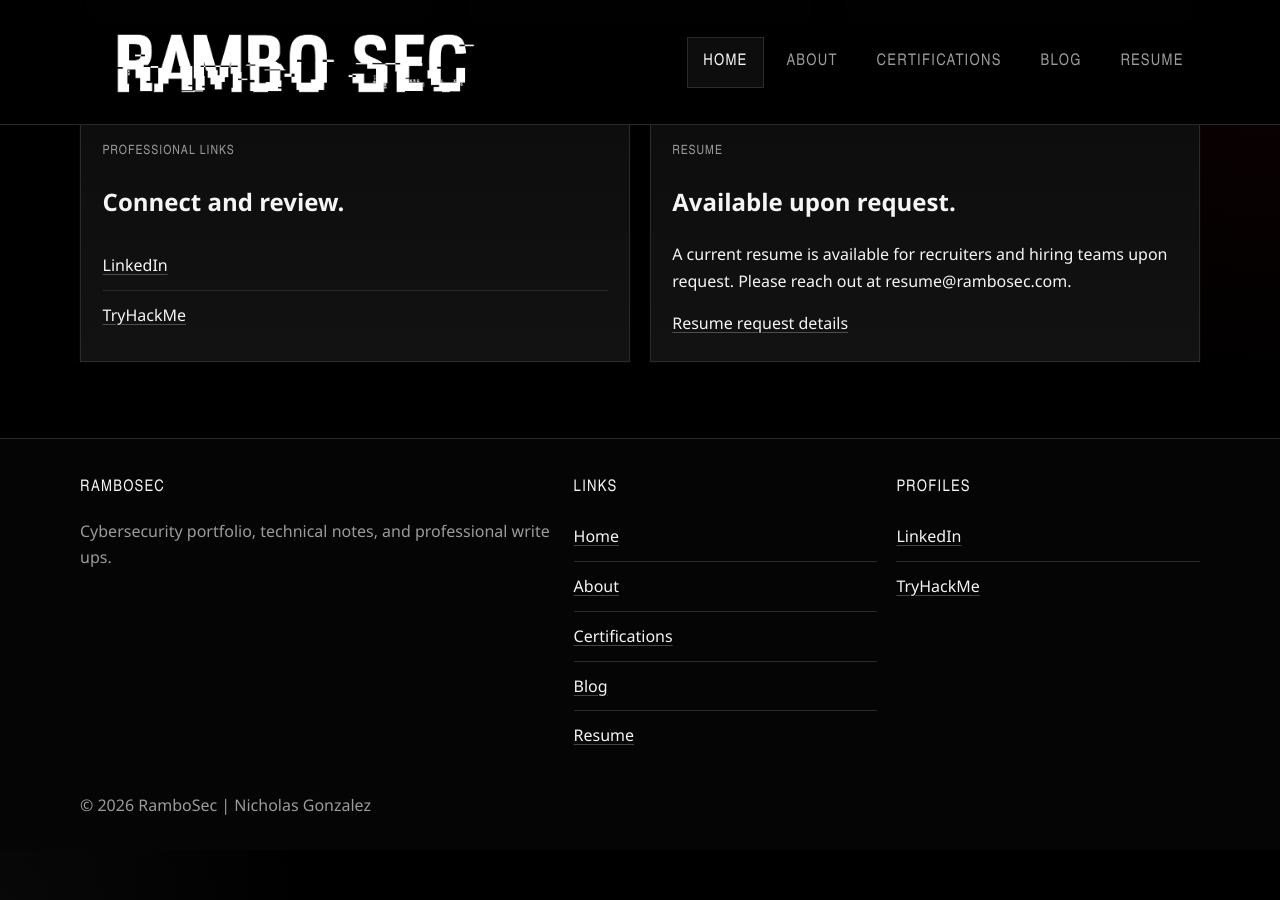
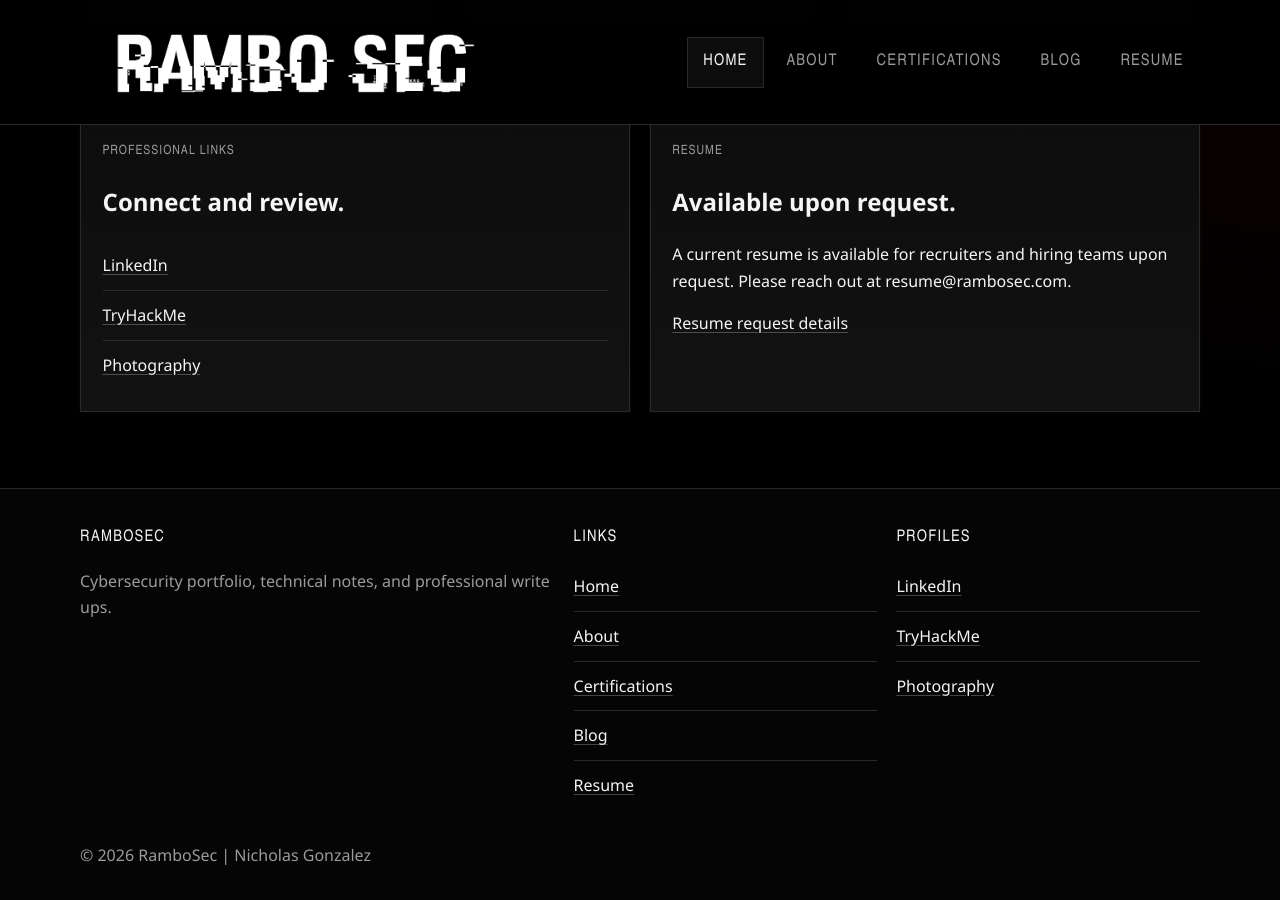
Before and after one commit to Rambo-Sec/Rambo-Sec.github.io, a Jekyll site: the page built from index.md, in a window 1280 px wide and 900 px high, scrolled down 2800 px. Built offline with Jekyll 4.4.1, drawn with Linux system fonts in a browser that asks for light colours; before the commit the page ends 3650 px from its top, so only the background shows below that.

Commit message:
Add photography profile link

```diff
--- a/_data/social.yml
+++ b/_data/social.yml
@@ -4,3 +4,6 @@ linkedin:
 tryhackme:
   label: TryHackMe
   url: "https://tryhackme.com/p/RamboSec"
+photography:
+  label: Photography
+  url: "https://nikogphotos.com"
```
